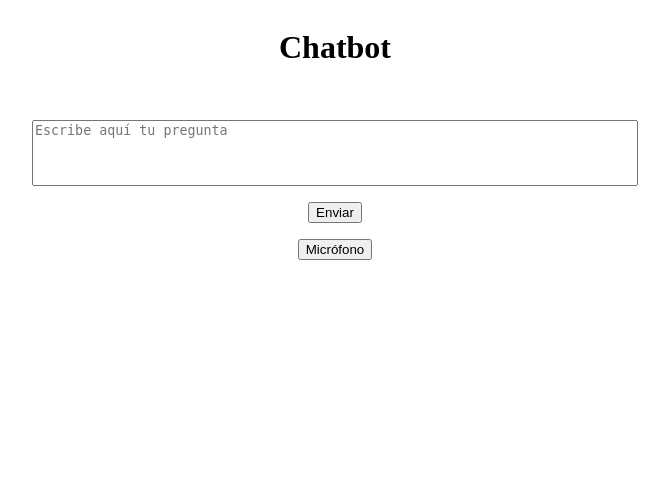
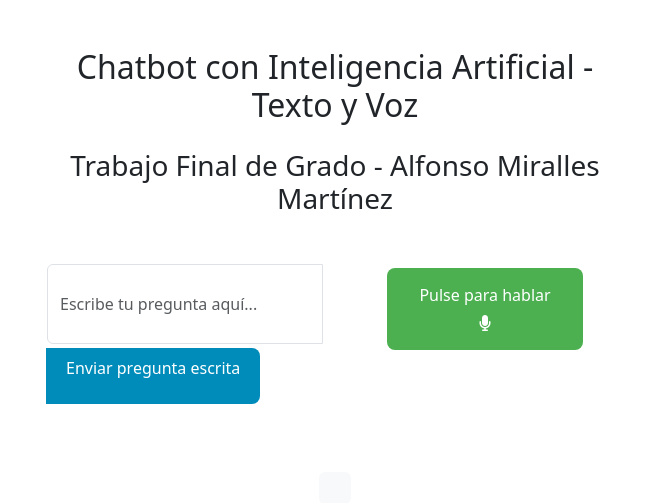
Before and after one commit to alfonsomiralles/DjangoChatBot, a Django app: page / in a window 1280 px wide. Shown: the top 503 px of the page, without its empty margins (305-974 px from the left). Run offline with Django 3.2, Linux system fonts and the light colour scheme; some libraries are stand-ins or nearby versions.

Commit message:
updated styles for better UX

```diff
--- a/DjangoChatBot/static/css/styles.css
+++ b/DjangoChatBot/static/css/styles.css
@@ -8,6 +8,68 @@
 }
 #questionInput {
     width: 100%;
-    height: 60px;
+    height: 80px;
     resize: none;
 }
+
+.mic-button {
+    background-color: #4CAF50;
+    border: none;
+    color: white;
+    padding: 15px 32px;
+    text-align: center;
+    text-decoration: none;
+    display: inline-block;
+    font-size: 16px;
+    margin: 4px 2px;
+    cursor: pointer;
+    border-radius: 8px;
+}
+
+.mic-button:active {
+    background-color: #3e8e41;
+}
+
+.listening {
+    background-color: #f44336;
+}
+
+.send-button {
+    background-color: #008CBA;
+    border: none;
+    color: white;
+    padding: 8px 20px;
+    text-align: center;
+    text-decoration: none;
+    display: inline-block;
+    font-size: 16px;
+    margin: 4px 2px;
+    cursor: pointer;
+    border-radius: 8px;
+}
+
+.send-button:active {
+    background-color: #007398;
+}
+
+.user-question {
+    background-color: #f1f1f1;
+    padding: 8px 12px;
+    margin-bottom: 4px;
+    border-radius: 8px;
+    max-width: 70%;
+}
+
+.bot-answer {
+    background-color: #d6e8fa;
+    padding: 8px 12px;
+    margin-bottom: 4px;
+    border-radius: 8px;
+    max-width: 70%;
+    margin-left: auto;
+}
+
+.chat-history {
+    max-height: 300px;
+    overflow-y: scroll;
+}
--- a/DjangoChatBot/static/js/main.js
+++ b/DjangoChatBot/static/js/main.js
@@ -11,7 +11,7 @@ document.addEventListener("DOMContentLoaded", function() {
     }
 
     function getAnswer(question) {
-        fetch('/api/chatbot/', {
+        fetch('/chatbot/', {
             method: 'POST',
             headers: {
                 'Content-Type': 'application/json'
@@ -20,9 +20,16 @@ document.addEventListener("DOMContentLoaded", function() {
         })
         .then(response => response.json())
         .then(data => {
+            const questionElement = document.createElement('div');
+            questionElement.className = 'user-question';
+            questionElement.textContent = "Usuario: " + question;
+            answerDiv.appendChild(questionElement);
+
             const answerElement = document.createElement('div');
-            answerElement.textContent = data.answer;
+            answerElement.className = 'bot-answer';
+            answerElement.textContent = "Chatbot: " + data.answer;
             answerDiv.appendChild(answerElement);
+
             textToSpeech(data.answer);
         });
     }
@@ -32,10 +39,17 @@ document.addEventListener("DOMContentLoaded", function() {
         recognition.lang = 'es-ES';
         recognition.start();
 
+        micButton.classList.add('listening');
+
         recognition.onresult = function(event) {
             const question = event.results[0][0].transcript;
             questionInput.value = question;
             getAnswer(question);
+
+            micButton.classList.remove('listening');
+        };
+        recognition.onerror = function() {
+            micButton.classList.remove('listening');
         };
     });
 
--- a/DjangoChatBot/templates/chatbot_app/index.html
+++ b/DjangoChatBot/templates/chatbot_app/index.html
@@ -6,15 +6,33 @@
     <meta charset="UTF-8">
     <meta name="viewport" content="width=device-width, initial-scale=1.0">
     <title>Chatbot</title>
+    <link rel="stylesheet" href="https://cdnjs.cloudflare.com/ajax/libs/font-awesome/6.1.0/css/all.min.css">
+    <link href="https://cdn.jsdelivr.net/npm/bootstrap@5.5.2-alpha1/dist/css/bootstrap.min.css" rel="stylesheet" integrity="sha384-KyZXEAg3QhqLMpG8r+Knujsl5/A2U4q3/0xEB6svP8476vLk6Q8XCraijVa82Lx9" crossorigin="anonymous">
     <link rel="stylesheet" href="{% static 'css/styles.css' %}">
 </head>
 <body>
-    <div class="container">
-        <h1>Chatbot</h1>
-        <div id="answer"></div>
-        <textarea id="questionInput" placeholder="Escribe aquí tu pregunta"></textarea>
-        <button id="submitQuestion">Enviar</button>
-        <button id="micButton">Micrófono</button>
+    <div class="container mt-5">
+        <h2 class="text-center">Chatbot con Inteligencia Artificial - Texto y Voz</h2>
+        <h3 class="text-center">Trabajo Final de Grado - Alfonso Miralles Martínez</h3>
+        <div class="row">
+            <div class="col-md-6">
+                <div class="input-group mt-4">
+                    <input id="questionInput" class="form-control" placeholder="Escribe tu pregunta aquí...">
+                    <button id="submitQuestion" class="send-button">
+                        <p class="mt-0">Enviar pregunta escrita</p>
+                    </button>
+                </div>
+            </div>
+            <div class="col-md-6 text-center mt-4">
+                <button id="micButton" class="mic-button">
+                    <p class="mb-1">Pulse para hablar</p>
+                    <i id="micIcon" class="fas fa-microphone"></i>
+                </button>
+            </div>
+        </div>
+        <div class="chat-history mt-5 bg-light p-3 rounded">
+            <div id="answer"></div>
+        </div>
     </div>
     <script src="https://code.jquery.com/jquery-3.6.0.min.js"></script>
     <script src="{% static 'js/main.js' %}"></script>
```
